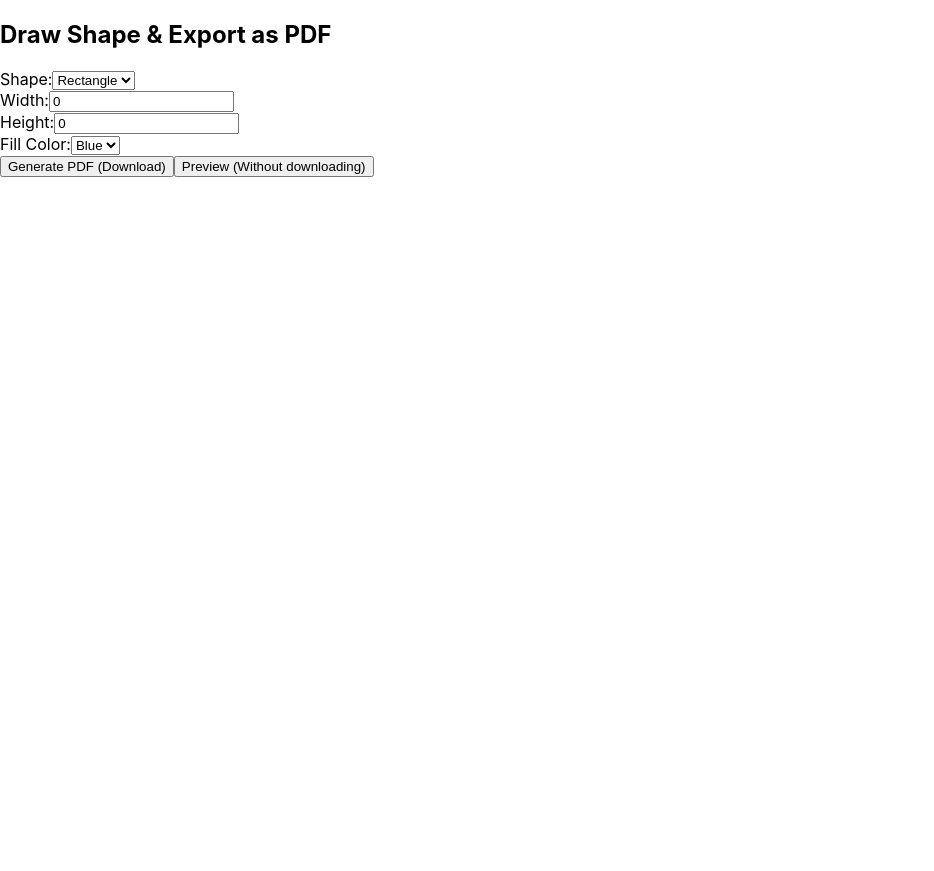
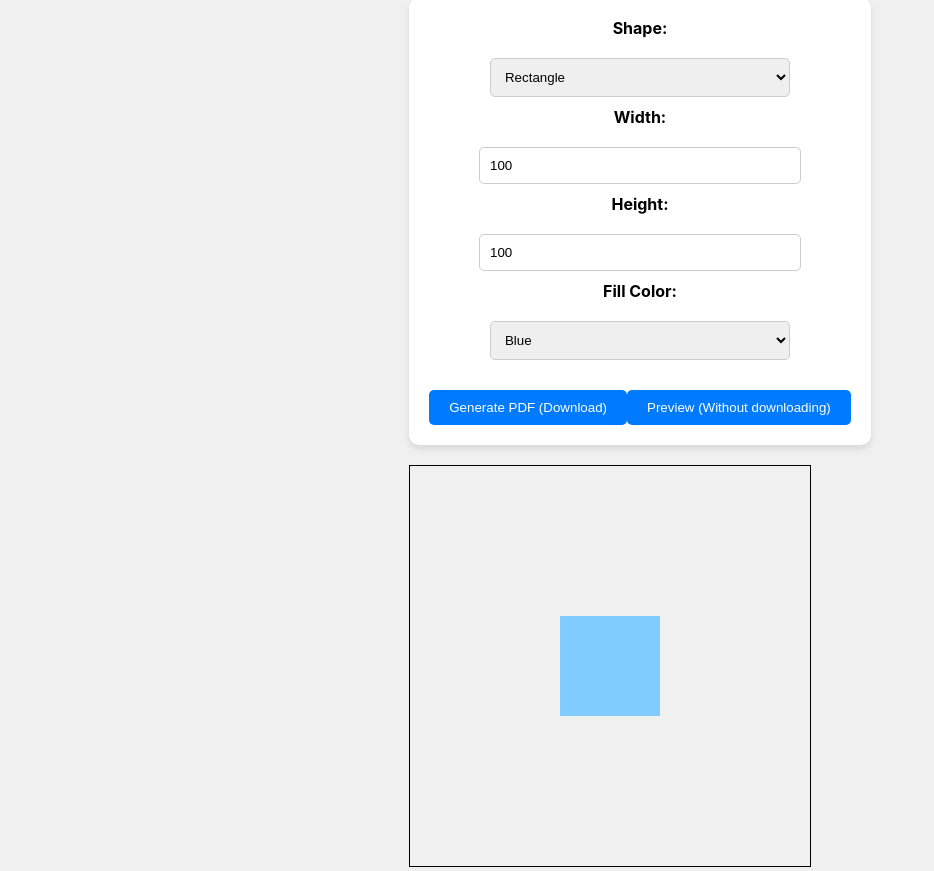
Before and after one commit to ImDXx/Drawing-app, a React (Create React App) app in the folder frontend/: page / in a window 1280 px wide. Shown: the whole page, without its empty margins (0-934 px from the left). Before the commit the page ends 800 px from the top, so only its background shows below. Built offline with nearby package versions, Linux system fonts and the light colour scheme.

Commit message:
Fixed: Button handling was not working
Added a canvas for live display

```diff
--- a/frontend/src/components/ShapeForm.tsx
+++ b/frontend/src/components/ShapeForm.tsx
@@ -1,11 +1,57 @@
-import React, { useState } from "react";
+import React, { useState, useEffect, useRef } from "react";
 import axios from "axios";
 
 const ShapeForm: React.FC = () => {
     const [shape, setShape] = useState("rectangle");
-    const [size1, setSize1] = useState(0);
-    const [size2, setSize2] = useState(0);
+    const [size1, setSize1] = useState(100);
+    const [size2, setSize2] = useState(100);
     const [color, setColor] = useState("blue");
+    const canvasRef = useRef<HTMLCanvasElement>(null);
+
+    // Function to draw the shape on the canvas
+    const drawShape = () => {
+        const canvas = canvasRef.current;
+        if (!canvas) return;
+
+        const ctx = canvas.getContext("2d");
+        if (!ctx) return;
+
+        // Clear the canvas
+        ctx.clearRect(0, 0, canvas.width, canvas.height);
+
+        // Set the fill color based on the selected color
+        if (color === "blue") {
+            ctx.fillStyle = "rgb(128, 204, 255)"; // Matches Python's light blue (0.5, 0.8, 1)
+        } else if (color === "red") {
+            ctx.fillStyle = "rgb(255, 153, 153)"; // Matches Python's light red (1, 0.6, 0.6)
+        }
+
+        // Draw the selected shape
+        if (shape === "rectangle") {
+            ctx.fillRect(
+                (canvas.width - size1) / 2,
+                (canvas.height - size2) / 2,
+                size1,
+                size2
+            );
+        } else if (shape === "circle") {
+            ctx.beginPath();
+            ctx.arc(canvas.width / 2, canvas.height / 2, size1, 0, 2 * Math.PI);
+            ctx.fill();
+        } else if (shape === "triangle") {
+            ctx.beginPath();
+            ctx.moveTo(canvas.width / 2, canvas.height / 2 - size2 / 2);
+            ctx.lineTo(canvas.width / 2 - size1 / 2, canvas.height / 2 + size2 / 2);
+            ctx.lineTo(canvas.width / 2 + size1 / 2, canvas.height / 2 + size2 / 2);
+            ctx.closePath();
+            ctx.fill();
+        }
+    };
+
+    // Redraw the shape whenever the inputs change
+    useEffect(() => {
+        drawShape();
+    }, [shape, size1, size2, color]);
 
     const handleSubmit = async (action: string) => {
         const data = { shape, size1, size2, color };
@@ -15,7 +61,19 @@ const ShapeForm: React.FC = () => {
                 responseType: "blob", // Ensure the response is treated as binary data
             });
             const fileURL = window.URL.createObjectURL(new Blob([response.data], { type: "application/pdf" }));
-            window.open(fileURL, "_blank"); // Open the PDF in a new tab
+
+            if (action === "preview") {
+                // Open the PDF in a new tab for preview
+                window.open(fileURL, "_blank");
+            } else {
+                // Trigger download for "Generate PDF"
+                const link = document.createElement("a");
+                link.href = fileURL;
+                link.download = "drawing_report.pdf"; // Set the filename
+                document.body.appendChild(link);
+                link.click();
+                document.body.removeChild(link);
+            }
         } catch (error) {
             console.error("Error generating PDF:", error);
         }
@@ -69,6 +127,15 @@ const ShapeForm: React.FC = () => {
                     Preview (Without downloading)
                 </button>
             </form>
+            <canvas
+                ref={canvasRef}
+                width={400}
+                height={400}
+                style={{
+                    border: "1px solid black",
+                    marginTop: "20px",
+                }}
+            ></canvas>
         </div>
     );
 };
--- a/frontend/src/index.css
+++ b/frontend/src/index.css
@@ -5,9 +5,67 @@ body {
     sans-serif;
   -webkit-font-smoothing: antialiased;
   -moz-osx-font-smoothing: grayscale;
+  display: flex;
+  justify-content: center;
+  align-items: center;
+  height: 100vh;
+  background-color: #f0f0f0;
 }
 
 code {
   font-family: source-code-pro, Menlo, Monaco, Consolas, 'Courier New',
     monospace;
 }
+
+form {
+  background-color: #ffffff;
+  /* White background for the form */
+  padding: 20px;
+  /* Add padding inside the form */
+  border-radius: 10px;
+  /* Rounded corners */
+  box-shadow: 0 4px 6px rgba(0, 0, 0, 0.1);
+  /* Subtle shadow for depth */
+  text-align: center;
+  /* Center-align text inside the form */
+}
+
+form label {
+  display: block;
+  /* Make labels appear on separate lines */
+  margin-bottom: 10px;
+  /* Add spacing below labels */
+  font-weight: bold;
+  /* Make labels bold */
+}
+
+form input,
+form select {
+  margin: 10px 0;
+  /* Add spacing between inputs */
+  padding: 10px;
+  /* Add padding inside inputs */
+  width: 100%;
+  /* Make inputs take full width */
+  max-width: 300px;
+  /* Limit the width of inputs */
+  border: 1px solid #ccc;
+  /* Add a border */
+  border-radius: 5px;
+  /* Rounded corners for inputs */
+}
+
+form button {
+  margin-top: 20px;
+  padding: 10px 20px;
+  background-color: #007bff;
+  color: #ffffff;
+  border: none;
+  border-radius: 5px;
+  cursor: pointer;
+}
+
+form button:hover {
+  background-color: #0056b3;
+  /* Darker blue on hover */
+}
```
Also changed, not shown: 2 other files (tests, documents, lock files or other folders).
